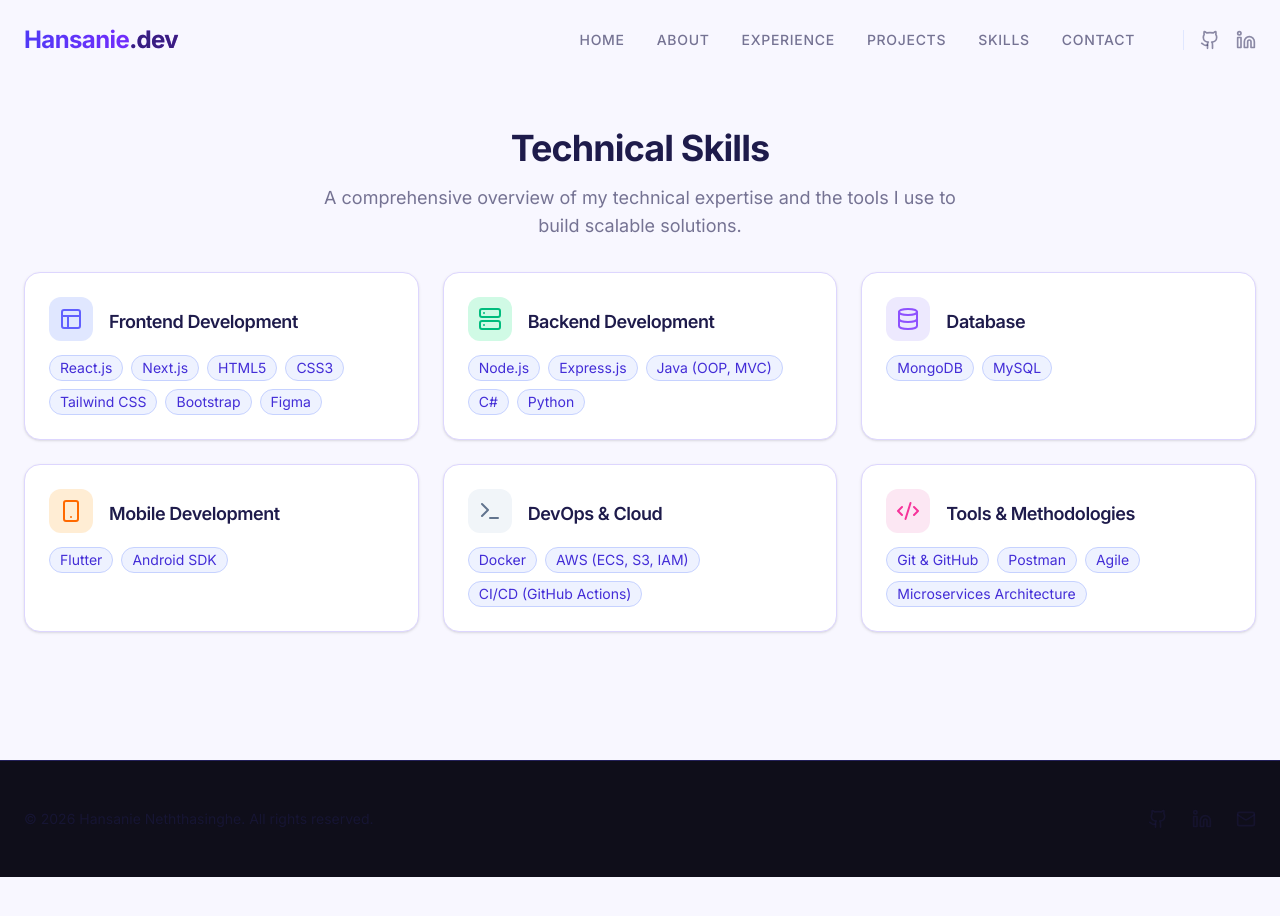
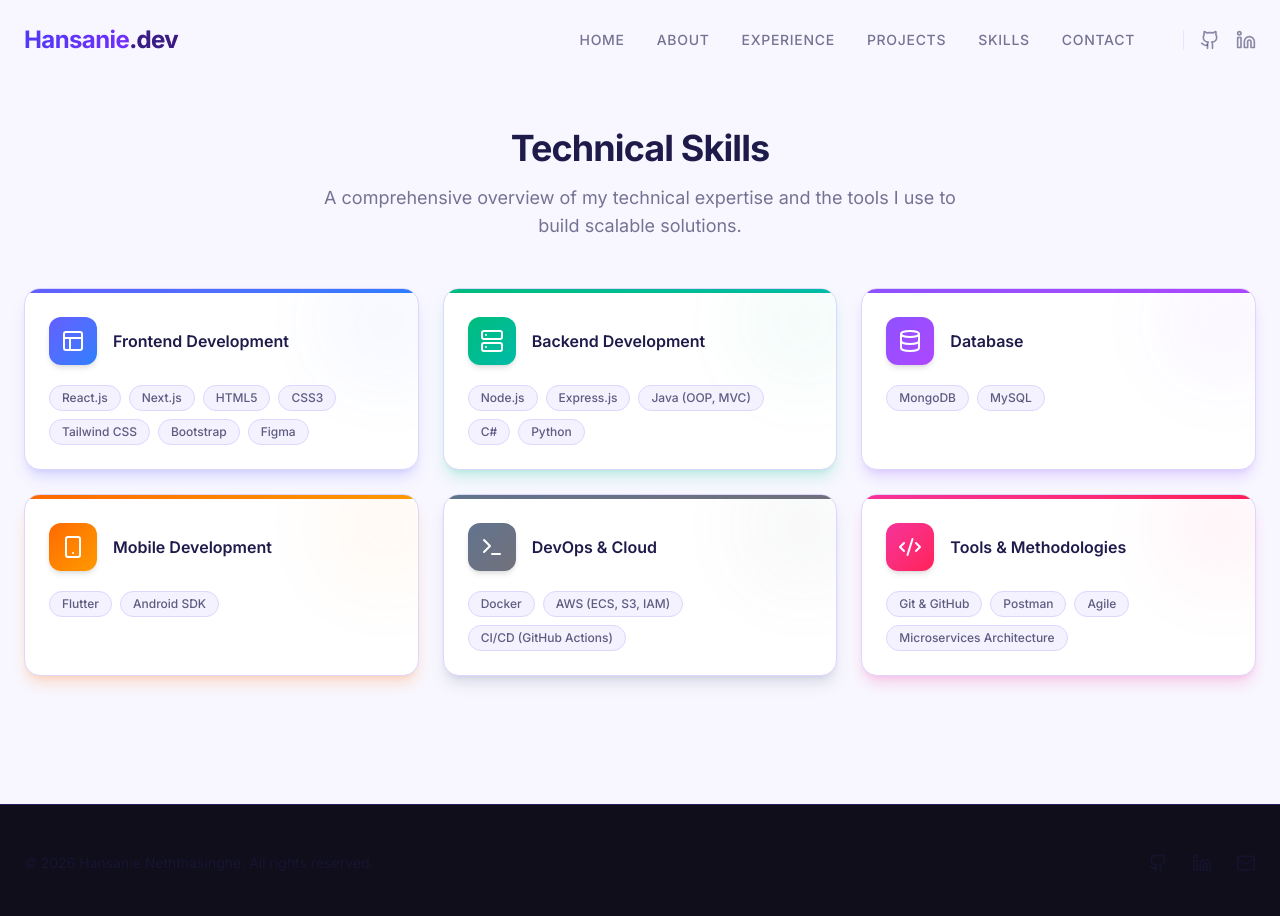
Before and after one commit to Hansanie-Neththasinghe/portfolio, a Next.js app: page /skills in a window 1280 px wide. Shown: the top 916 px of the page. Before the commit the page ends 877 px from the top, so only its background shows below. Built offline with nearby package versions, Linux system fonts and the light colour scheme.

Commit message:
changed skills cards

```diff
--- a/app/skills/page.tsx
+++ b/app/skills/page.tsx
@@ -5,45 +5,57 @@ import { Code2, Database, Layout, Terminal, Server, Smartphone } from "lucide-re
 const skillCategories = [
     {
         title: "Frontend Development",
-        icon: <Layout className="h-6 w-6 text-indigo-500" />,
-        color: "bg-indigo-100",
+        icon: <Layout className="h-6 w-6" />,
+        gradient: "from-indigo-500 to-blue-500",
+        lightBg: "bg-indigo-500",
+        glowColor: "shadow-indigo-500/20",
         skills: ["React.js", "Next.js", "HTML5", "CSS3", "Tailwind CSS", "Bootstrap", "Figma"]
     },
     {
         title: "Backend Development",
-        icon: <Server className="h-6 w-6 text-emerald-500" />,
-        color: "bg-emerald-100",
+        icon: <Server className="h-6 w-6" />,
+        gradient: "from-emerald-500 to-teal-500",
+        lightBg: "bg-emerald-500",
+        glowColor: "shadow-emerald-500/20",
         skills: ["Node.js", "Express.js", "Java (OOP, MVC)", "C#", "Python"]
     },
     {
         title: "Database",
-        icon: <Database className="h-6 w-6 text-violet-500" />,
-        color: "bg-violet-100",
+        icon: <Database className="h-6 w-6" />,
+        gradient: "from-violet-500 to-purple-500",
+        lightBg: "bg-violet-500",
+        glowColor: "shadow-violet-500/20",
         skills: ["MongoDB", "MySQL"]
     },
     {
         title: "Mobile Development",
-        icon: <Smartphone className="h-6 w-6 text-orange-500" />,
-        color: "bg-orange-100",
+        icon: <Smartphone className="h-6 w-6" />,
+        gradient: "from-orange-500 to-amber-500",
+        lightBg: "bg-orange-500",
+        glowColor: "shadow-orange-500/20",
         skills: ["Flutter", "Android SDK"]
     },
     {
         title: "DevOps & Cloud",
-        icon: <Terminal className="h-6 w-6 text-slate-500" />,
-        color: "bg-slate-100",
+        icon: <Terminal className="h-6 w-6" />,
+        gradient: "from-slate-500 to-zinc-500",
+        lightBg: "bg-slate-500",
+        glowColor: "shadow-slate-500/20",
         skills: ["Docker", "AWS (ECS, S3, IAM)", "CI/CD (GitHub Actions)"]
     },
     {
         title: "Tools & Methodologies",
-        icon: <Code2 className="h-6 w-6 text-pink-500" />,
-        color: "bg-pink-100",
+        icon: <Code2 className="h-6 w-6" />,
+        gradient: "from-pink-500 to-rose-500",
+        lightBg: "bg-pink-500",
+        glowColor: "shadow-pink-500/20",
         skills: ["Git & GitHub", "Postman", "Agile", "Microservices Architecture"]
     }
 ];
 
 export default function SkillsPage() {
     return (
-        <div className="container mx-auto px-6 py-12 space-y-8 animate-in fade-in slide-in-from-bottom-4 duration-700">
+        <div className="container mx-auto px-6 py-12 space-y-12 animate-in fade-in slide-in-from-bottom-4 duration-700">
             <div className="space-y-4 text-center max-w-2xl mx-auto">
                 <h1 className="text-4xl font-bold tracking-tight">Technical Skills</h1>
                 <p className="text-foreground/60 text-lg">
@@ -53,23 +65,38 @@ export default function SkillsPage() {
 
             <div className="grid md:grid-cols-2 lg:grid-cols-3 gap-6">
                 {skillCategories.map((category, index) => (
-                    <Card key={index} className="hover:shadow-lg transition-all duration-300">
-                        <CardHeader className="flex flex-row items-center gap-4 pb-2">
-                            <div className={`p-2.5 ${category.color} rounded-xl`}>
-                                {category.icon}
+                    <div
+                        key={index}
+                        className={`group relative rounded-2xl border border-border bg-card overflow-hidden shadow-lg hover:shadow-xl ${category.glowColor} hover:-translate-y-1 transition-all duration-300`}
+                    >
+                        {/* Top gradient accent bar */}
+                        <div className={`h-1 w-full bg-gradient-to-r ${category.gradient}`} />
+
+                        {/* Subtle background glow */}
+                        <div className={`absolute top-0 right-0 w-32 h-32 bg-gradient-to-br ${category.gradient} opacity-5 rounded-full blur-2xl -translate-y-8 translate-x-8 group-hover:opacity-10 transition-opacity duration-300`} />
+
+                        <div className="p-6 relative">
+                            {/* Icon + Title */}
+                            <div className="flex items-center gap-4 mb-5">
+                                <div className={`p-3 rounded-xl bg-gradient-to-br ${category.gradient} text-white shadow-md`}>
+                                    {category.icon}
+                                </div>
+                                <h3 className="text-base font-semibold text-foreground leading-tight">{category.title}</h3>
                             </div>
-                            <CardTitle className="text-lg">{category.title}</CardTitle>
-                        </CardHeader>
-                        <CardContent>
+
+                            {/* Skills */}
                             <div className="flex flex-wrap gap-2">
                                 {category.skills.map((skill) => (
-                                    <Badge key={skill} variant="secondary" className="text-sm font-normal">
+                                    <span
+                                        key={skill}
+                                        className="inline-flex items-center px-3 py-1 rounded-full text-xs font-medium bg-muted/60 text-foreground/70 border border-border hover:border-indigo-300 hover:text-indigo-600 hover:bg-indigo-50/50 transition-colors duration-200"
+                                    >
                                         {skill}
-                                    </Badge>
+                                    </span>
                                 ))}
                             </div>
-                        </CardContent>
-                    </Card>
+                        </div>
+                    </div>
                 ))}
             </div>
         </div>
```
